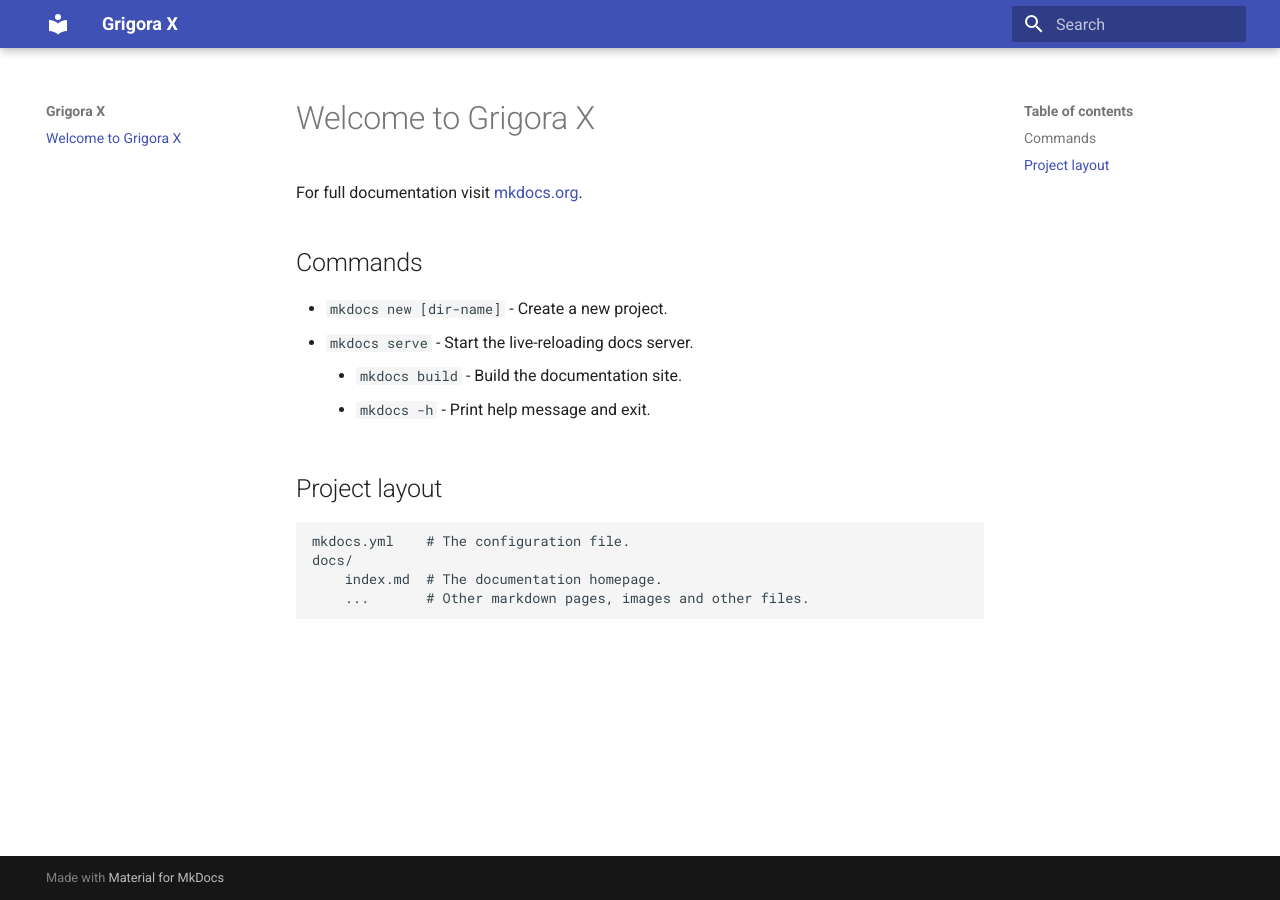
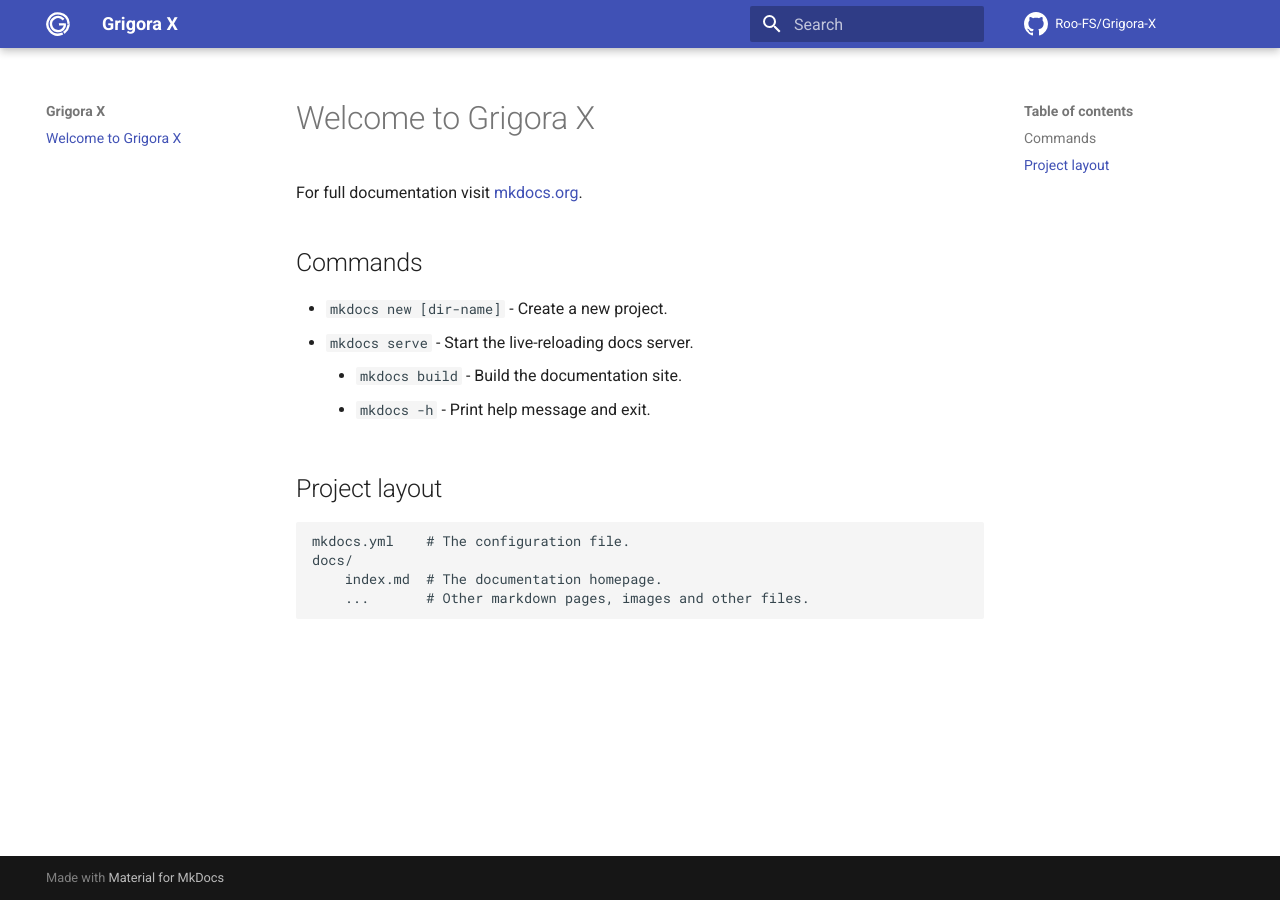
Before and after one commit to Roo-FS/Grigora-X, an MkDocs documentation site: the page built from docs/index.md, in a window 1280 px wide. Built offline with MkDocs 1.6.1 and Material for MkDocs 9.7.7, drawn with Linux system fonts in a browser that asks for light colours; comment, search, counter and statistics services are not loaded.

Commit message:
Grigora X Icon Added and Setup

```diff
--- a/mkdocs.yml
+++ b/mkdocs.yml
@@ -1,2 +1,10 @@
 site_name: Grigora X
-theme: material
+repo_name: Roo-FS/Grigora-X
+repo_url: https://github.com/Roo-FS/Grigora-X
+
+theme:
+  name: material
+  logo: assets/ggx-icon.svg
+  favicon: assets/ggx-icon.svg
+  icon:
+    repo: octicons/mark-github-16
```
Also changed, not shown: docs/assets/ggx-icon.svg (added), site/404.html, site/assets/ggx-icon.svg (added), site/index.html, 2 other files.
